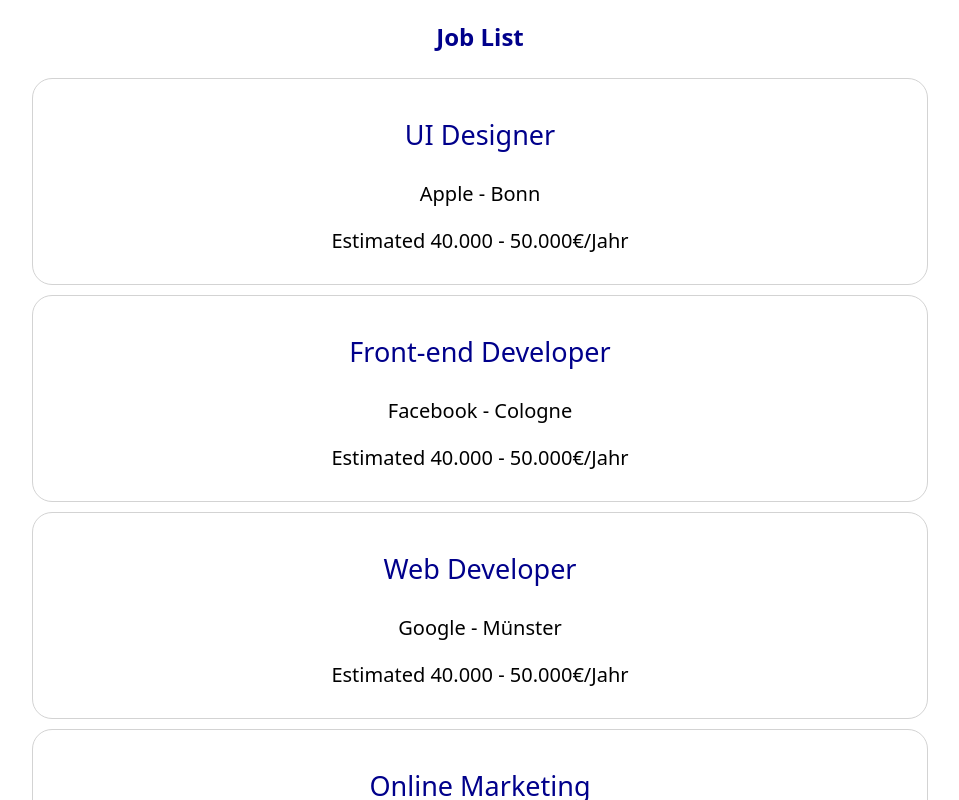
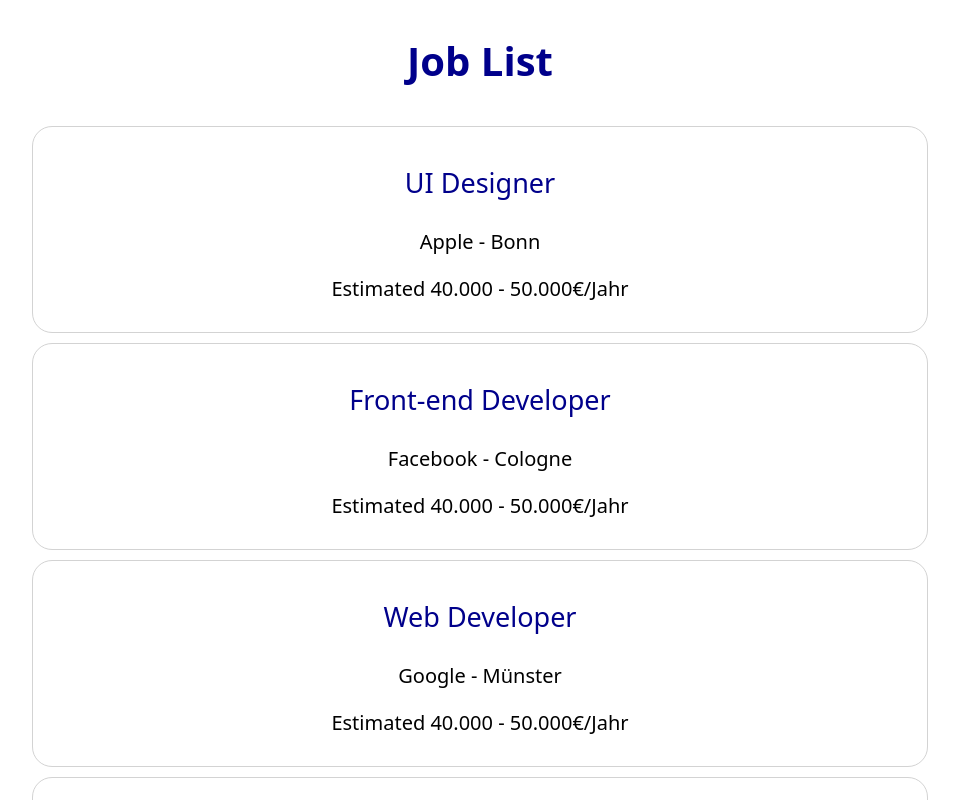
Before and after one commit to Manuella-Sam/dont-forget-to-change-the-project-name, a Next.js app: page / in a window 1280 px wide. Shown: the top 800 px of the page, without its empty margins (160-1119 px from the left). Built offline with nearby package versions, Linux system fonts and the light colour scheme.

Commit message:
add Style

```diff
--- a/pages/components/JobList.js
+++ b/pages/components/JobList.js
@@ -16,7 +16,7 @@ const StyledArticle = styled.article`
 const StyledHeading = styled.h1`
   display: flex;
   text-align: center;
-  font-size: 40 px;
+  font-size: 40px;
   color: darkblue;
 `;
 
```
